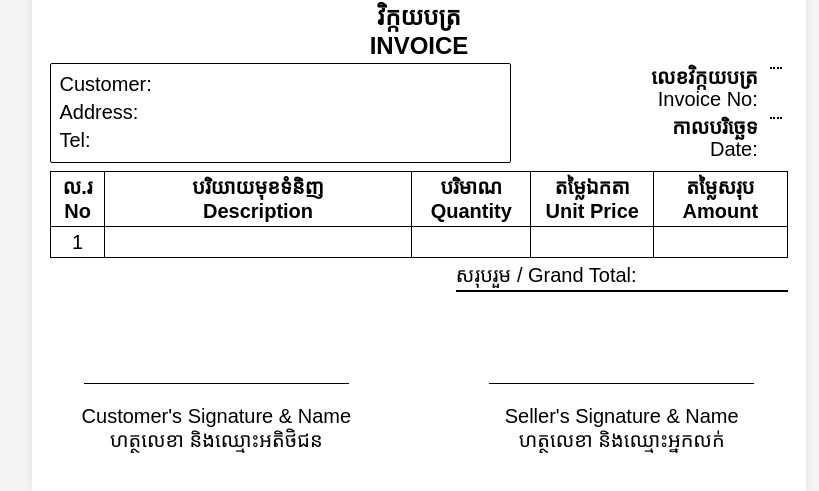
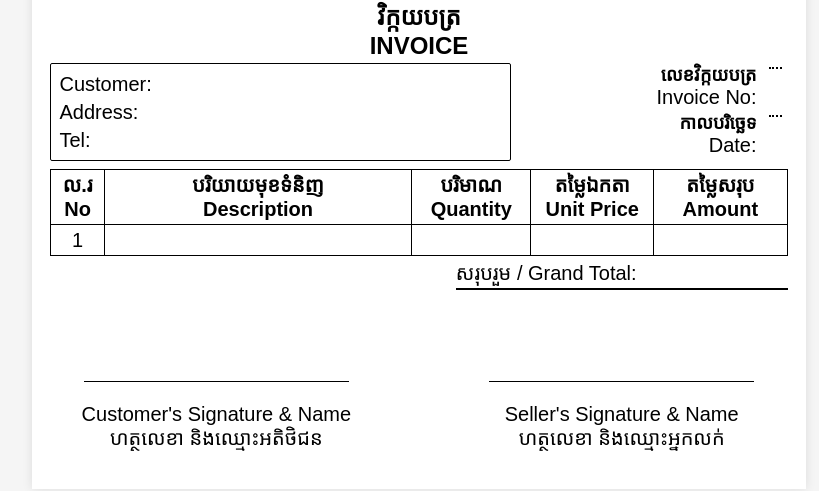
Before and after one commit to kounsokong/invoice_template_02, a plain HTML site: page index.html in a window 1280 px wide. Shown: the part 89-580 px from the top of the page, without its empty margins (221-1040 px from the left). Drawn offline with Linux system fonts and the light colour scheme.

Commit message:
Update index.html

```diff
--- a/index.html
+++ b/index.html
@@ -99,14 +99,14 @@
 
     .kh-label {
       font-family: "Khmer OS Battambang", Arial, sans-serif;
-      font-size: 20px;
+      font-size: 18px;
       font-weight: bold;
       margin-bottom: -2px;
     }
 
     .meta-value {
       text-align: left;
-      font-size: 20px;
+      font-size: 18px;
       padding-left: 10px;
       font-weight: normal;
       position: relative;
```
